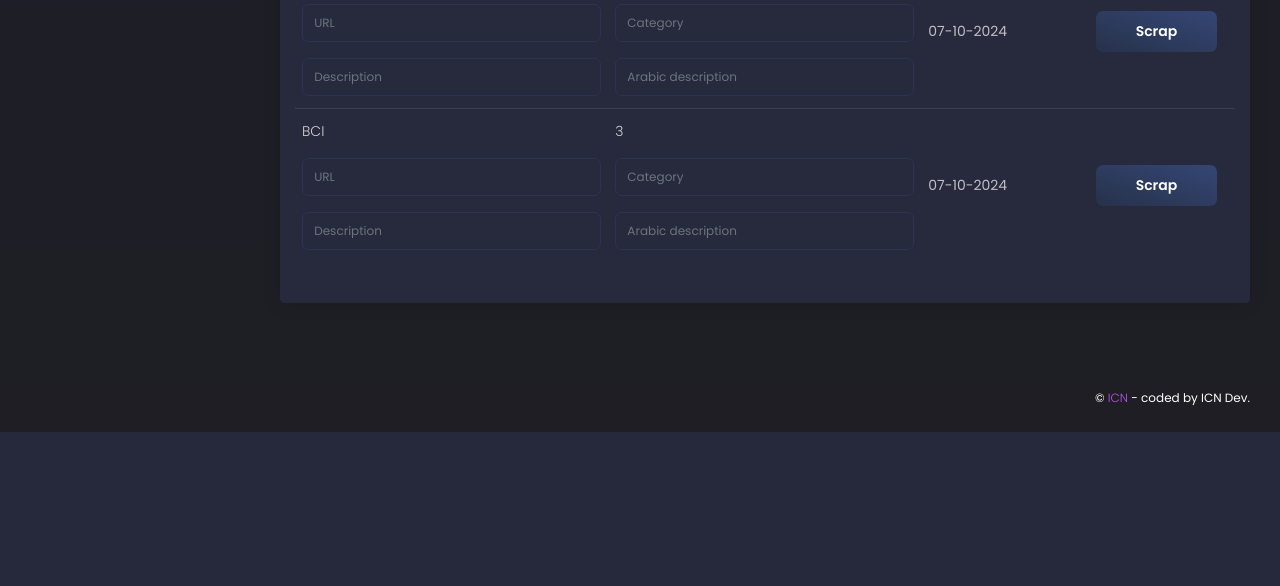
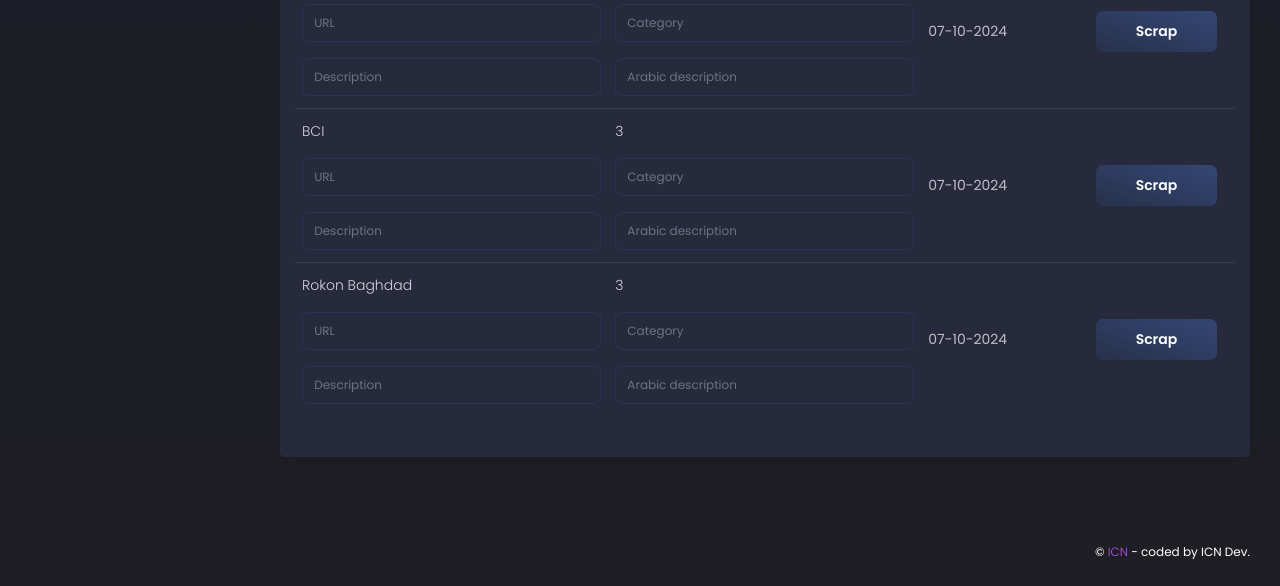
Before and after one commit to khaledsammour/icn_ai, a Django app: page /tables.html in a window 1280 px wide. Shown: the part 1097-1683 px from the top of the page. Before the commit the page ends 1529 px from the top, so only its background shows below. Run offline with Django 3.2, Linux system fonts and the light colour scheme; some libraries are stand-ins or nearby versions.

Commit message:
rokon baghdad

```diff
--- a/apps/home/urls.py
+++ b/apps/home/urls.py
@@ -5,7 +5,7 @@ Copyright (c) 2019 - present AppSeed.us
 
 from django.urls import path, re_path
 from apps.home import views
-from .views import ScrapView, SecScrapView, GameakScrapView, PalestinianScrapView, VikushaScrapView, GTSScrapView, TXONScrapView, CityCenterScrapView, BCIScrapView
+from .views import ScrapView, SecScrapView, GameakScrapView, PalestinianScrapView, VikushaScrapView, GTSScrapView, TXONScrapView, CityCenterScrapView, BCIScrapView, RokonBaghdadScrapView
 
 urlpatterns = [
 
@@ -23,4 +23,5 @@ urlpatterns = [
     path('api/TXONScrapView', TXONScrapView.as_view()),
     path('api/CityCenterScrapView', CityCenterScrapView.as_view()),
     path('api/BCIScrapView', BCIScrapView.as_view()),
+    path('api/RokonBaghdadScrapView', RokonBaghdadScrapView.as_view()),
 ]
--- a/apps/home/views.py
+++ b/apps/home/views.py
@@ -281,7 +281,7 @@ class DynamicScrapView(APIView):
         index = index + 1
 
         df = pd.DataFrame(data)
-        df.to_excel(request.data['db_category']+'_products.xlsx', index=False)
+        df.to_excel('excel/'+request.data['db_category']+'_products.xlsx', index=False)
 
         err_df = pd.DataFrame(errors)
         err_df.to_excel('errors.xlsx', index=False)
@@ -394,7 +394,7 @@ class ScrapView(APIView):
         index = index + 1
 
         df = pd.DataFrame(data)
-        df.to_excel(request.data['db_category']+'_products.xlsx', index=False)
+        df.to_excel('excel/'+request.data['db_category']+'_products.xlsx', index=False)
 
         err_df = pd.DataFrame(errors)
         err_df.to_excel('errors.xlsx', index=False)
@@ -516,7 +516,7 @@ class GameakScrapView(APIView):
                 })
 
         df = pd.DataFrame(data)
-        df.to_excel(request.data['db_category']+'_products.xlsx', index=False)
+        df.to_excel('excel/'+request.data['db_category']+'_products.xlsx', index=False)
 
         err_df = pd.DataFrame(errors)
         err_df.to_excel('errors.xlsx', index=False)
@@ -639,7 +639,7 @@ class PalestinianScrapView(APIView):
                 })
 
         df = pd.DataFrame(data)
-        df.to_excel(request.data['db_category']+'_products.xlsx', index=False)
+        df.to_excel('excel/'+request.data['db_category']+'_products.xlsx', index=False)
 
         err_df = pd.DataFrame(errors)
         err_df.to_excel('errors.xlsx', index=False)
@@ -777,7 +777,7 @@ class SecScrapView(APIView):
                 })
 
         df = pd.DataFrame(data)
-        df.to_excel(request.data['db_category']+'_products.xlsx', index=False)
+        df.to_excel('excel/'+request.data['db_category']+'_products.xlsx', index=False)
 
         err_df = pd.DataFrame(errors)
         err_df.to_excel('errors.xlsx', index=False)
@@ -891,7 +891,7 @@ class VikushaScrapView(APIView):
         index = index + 1
 
         df = pd.DataFrame(data)
-        df.to_excel(request.data['db_category']+'_products.xlsx', index=False)
+        df.to_excel('excel/'+request.data['db_category']+'_products.xlsx', index=False)
 
         err_df = pd.DataFrame(errors)
         err_df.to_excel('errors.xlsx', index=False)
@@ -1000,7 +1000,7 @@ class HighTechScrapView(APIView):
         index = index + 1
 
         df = pd.DataFrame(data)
-        df.to_excel(request.data['db_category']+'_products.xlsx', index=False)
+        df.to_excel('excel/'+request.data['db_category']+'_products.xlsx', index=False)
 
         err_df = pd.DataFrame(errors)
         err_df.to_excel('errors.xlsx', index=False)
@@ -1126,10 +1126,10 @@ class GTSScrapView(APIView):
                 })
 
         df = pd.DataFrame(data)
-        df.to_excel(request.data['db_category']+'_products.xlsx', index=False)
+        df.to_excel('excel/'+request.data['db_category']+'_products.xlsx', index=False)
         if len(errors)>0:
             err_df = pd.DataFrame(errors)
-            err_df.to_excel(request.data['db_category']+'_errors.xlsx', index=False)
+            err_df.to_excel('excel/'+request.data['db_category']+'_errors.xlsx', index=False)
 
         driver.quit()
         translateDriver.quit()
@@ -1230,10 +1230,10 @@ class TXONScrapView(APIView):
                 })
 
         df = pd.DataFrame(data)
-        df.to_excel(request.data['db_category']+'_products.xlsx', index=False)
+        df.to_excel('excel/'+request.data['db_category']+'_products.xlsx', index=False)
         if len(errors)>0:
             err_df = pd.DataFrame(errors)
-            err_df.to_excel(request.data['db_category']+'_errors.xlsx', index=False)
+            err_df.to_excel('excel/'+request.data['db_category']+'_errors.xlsx', index=False)
 
         driver.quit()
         translateDriver.quit()
@@ -1341,10 +1341,10 @@ class CityCenterScrapView(APIView):
                 })
 
         df = pd.DataFrame(data)
-        df.to_excel(request.data['db_category']+'_products.xlsx', index=False)
+        df.to_excel('excel/'+request.data['db_category']+'_products.xlsx', index=False)
         if len(errors)>0:
             err_df = pd.DataFrame(errors)
-            err_df.to_excel(request.data['db_category']+'_errors.xlsx', index=False)
+            err_df.to_excel('excel/'+request.data['db_category']+'_errors.xlsx', index=False)
 
         driver.quit()
         return JsonResponse({})
@@ -1471,10 +1471,108 @@ class BCIScrapView(APIView):
                 })
 
         df = pd.DataFrame(data)
-        df.to_excel(request.data['db_category']+'_products.xlsx', index=False)
+        df.to_excel('excel/'+request.data['db_category']+'_products.xlsx', index=False)
         if len(errors)>0:
             err_df = pd.DataFrame(errors)
-            err_df.to_excel(request.data['db_category']+'_errors.xlsx', index=False)
+            err_df.to_excel('excel/'+request.data['db_category']+'_errors.xlsx', index=False)
+
+        driver.quit()
+        return JsonResponse({})
+
+
+class RokonBaghdadScrapView(APIView):
+    def post(self, request, *args, **kwargs):
+        driver = Chrome()
+        driver.maximize_window()
+        url = request.data['url']
+        driver.get(url)
+        data = []
+        errors = []
+        hrefs = []
+        until_visible_click(driver, '.cookie-bar-wrap.show .btn-accept')
+        while (True):
+            until_visible(driver, '.search-result-middle:not(.loading)')
+            elements = driver.find_elements(By.CSS_SELECTOR, ".grid-view-products .product-card")
+            for e in elements:
+                if len(e.find_elements(By.CSS_SELECTOR, ".badge-danger"))==0:
+                    hrefs.append(e.find_element(By.CSS_SELECTOR, "a.product-image").get_attribute("href"))
+            if (len(driver.find_elements(By.CSS_SELECTOR,'.pagination >li:last-child > button:not(.disabled)'))>0):
+                until_visible_click(driver, '.pagination >li:last-child > button:not(.disabled)')
+            else:
+                break
+        print(len(hrefs))
+        for href in hrefs[:5]:
+            try:
+                driver.get(href)
+                title_selector = 'meta[name*="title"]'
+                description_selector = '#description'
+                key_words_selector = "meta[property*='og:title']"
+                href_res = driver.find_element(By.CSS_SELECTOR, 'html').get_attribute('outerHTML')
+                soup = BeautifulSoup(href_res, 'html.parser')
+                title = soup.select_one(title_selector).get_text(strip=True)
+                # Get the product price
+                price_elem = soup.select_one(".product-price .previous-price").get_text(strip=True) if soup.select_one(".product-price .previous-price") else soup.select_one("meta[property*='product:price:amount']")['content']
+                price = price_elem.strip().replace('JOD','').strip() if price_elem else ''
+                # Get discount
+                discount_elem = soup.select_one("meta[property*='product:price:amount']")['content'] if soup.select_one(".product-price .previous-price").get_text(strip=True) else None
+                discount = discount_elem.strip().replace('JOD','').strip() if discount_elem else '0'
+                # Get the main image URL
+                main_image_elem = soup.select_one('img[alt*="Product image"]')
+                image = getImageUrl(request.data['id'], main_image_elem['src']) if main_image_elem else ''
+                # Get additional images
+                image_elems = soup.select('img[alt*="Product image"]')
+                images = [getImageUrl(request.data['id'], img['src']) for img in image_elems if len(img['src'])>10]
+                # Check stock status
+                in_stock = '3'
+                # Get product attributes content
+                description_elem = soup.select_one(description_selector).get_text(" ",strip=True) if soup.select_one(description_selector) else ''
+                product_attributes_content = description_elem if description_elem else ''
+                # Get keywords
+                key_words_elem = soup.select_one(key_words_selector)
+                keyWords = key_words_elem['content'].replace('| baghdad corner jordan','').strip() if key_words_elem else ''
+                driver.get(href.replace('/en/', '/ar/'))
+                ar_href_res = driver.find_element(By.CSS_SELECTOR, 'html').get_attribute('outerHTML')
+                ar_soup = BeautifulSoup(ar_href_res, 'html.parser')
+                ar_title = ar_soup.select_one(title_selector).get_text(strip=True)
+                ar_key_words_elem = ar_soup.select_one(key_words_selector)
+                ar_keyWords = ar_key_words_elem['content'].replace('| baghdad corner jordan','').strip() if ar_key_words_elem else ''
+                ar_description_elem = ar_soup.select_one(description_selector).get_text(" ",strip=True) if soup.select_one(description_selector) else ''
+                ar_product_attributes_content = ar_description_elem if ar_description_elem else ''
+                product = {
+                    "Arabic Name": ar_title,
+                    "English Name": title,
+                    "Arabic Description": ar_product_attributes_content if len(ar_product_attributes_content) > 3 else request.data['arabic_description'],
+                    "English Description": product_attributes_content if len(product_attributes_content) > 3 else request.data['description'],
+                    "Category Id": request.data['db_category'],
+                    "Arabic Brand": "",
+                    "English Brand": "",
+                    "Unit Price": price,
+                    "Discount Type": "Flat" if discount != "0" else "",
+                    "Discount": discount if discount != "0" else "",
+                    "Unit": "PC",
+                    "Current Stock": in_stock,
+                    "Main Image URL": image,
+                    "Photos URLs": str((",").join(images)) if images else image,
+                    "Video Youtube URL": "",
+                    "English Meta Tags": keyWords.replace('//', ','),
+                    "Arabic Meta Tags": ar_keyWords.replace('//', ','),
+                    "features": '',
+                    "features_ar": '',
+                    "wholesale": "no",
+                    "reference_link": href,
+                }
+                data.append(product)
+            except Exception as e:
+                print(e)
+                errors.append({
+                    "url": href
+                })
+
+        df = pd.DataFrame(data)
+        df.to_excel('excel/'+request.data['db_category']+'_products.xlsx', index=False)
+        if len(errors)>0:
+            err_df = pd.DataFrame(errors)
+            err_df.to_excel('excel/'+request.data['db_category']+'_errors.xlsx', index=False)
 
         driver.quit()
         return JsonResponse({})
--- a/apps/templates/home/tables.html
+++ b/apps/templates/home/tables.html
@@ -206,6 +206,26 @@
                       </button>
                     </td>
                   </tr>
+                  <tr>
+                    <td>
+                      <p>Rokon Baghdad</p>
+                      <input type="text" class="form-control mt-3" placeholder="URL" id="rokon_baghdad_url" />
+                      <input type="text" class="form-control mt-3" placeholder="Description" id="rokon_baghdad_description" />
+                    </td>
+                    <td>
+                      <p>3</p>
+                      <input type="text" class="form-control mt-3" placeholder="Category" id="rokon_baghdad_db_category" />
+                      <input type="text" class="form-control mt-3" placeholder="Arabic description" id="rokon_baghdad_arabic_description" />
+                    </td>
+                    <td>
+                      07-10-2024
+                    </td>
+                    <td class="text-center">
+                      <button type="button" class="btn" onclick="rokonBaghdadScrapView()">
+                        Scrap
+                      </button>
+                    </td>
+                  </tr>
                 </tbody>
               </table>
             </div>
@@ -410,5 +430,26 @@ const csrftoken = getCookie('csrftoken');
     .catch(error => console.error("Error:", error));
 
   }
+
+  function rokonBaghdadScrapView() {
+    fetch("/api/RokonBaghdadScrapView", {
+      method: "POST",
+      headers: {
+          "Content-Type": "application/json",
+          'X-CSRFToken': csrftoken,
+      },
+      body: JSON.stringify({
+        id: "2843",
+        url: document.getElementById('rokon_baghdad_url').value,
+        db_category: document.getElementById('rokon_baghdad_db_category').value,
+        description: document.getElementById('rokon_baghdad_description').value,
+        arabic_description: document.getElementById('rokon_baghdad_arabic_description').value,
+      })
+    })
+    .then(response => response.json())
+    .then(data => console.log(data))
+    .catch(error => console.error("Error:", error));
+
+  }
 </script>
 {% endblock javascripts %}
```
Also changed, not shown: 1 other file.
